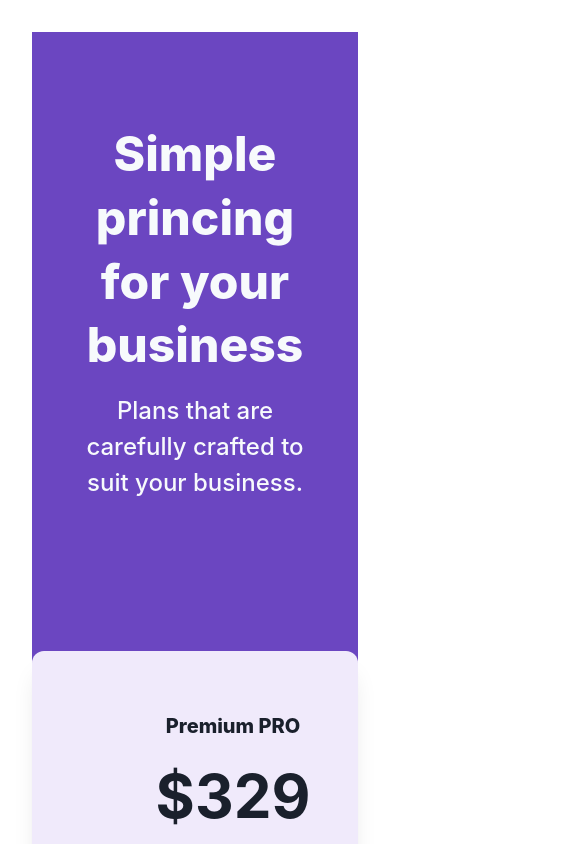
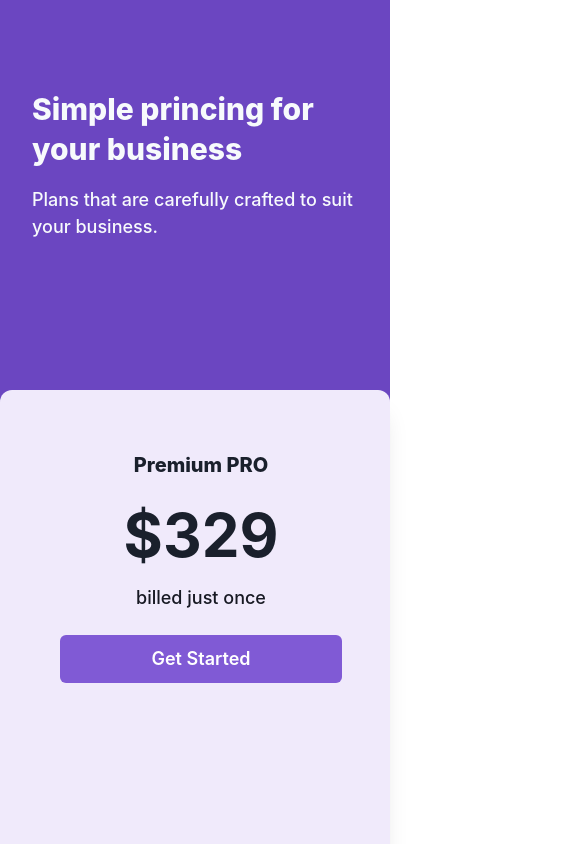
Before and after one commit to rpalaciosg/chakra-ui-begin, a React (Vite) app: page / in a window 390 px wide. Shown: the top 844 px of the page, 585 px wide, since content can reach past the window. Built offline with nearby package versions, Linux system fonts and the light colour scheme.

Commit message:
feat(Header): refactorize to responsive ui

```diff
--- a/src/components/Features.tsx
+++ b/src/components/Features.tsx
@@ -1,5 +1,5 @@
 import { Box, HStack, Icon, StackProps, Text } from "@chakra-ui/react";
-import React, { ElementType } from "react";
+import { ElementType } from "react";
 import {
   MoneyBackGuaranteeIcon,
   HassleFreeIcon,
--- a/src/components/Header.tsx
+++ b/src/components/Header.tsx
@@ -1,5 +1,4 @@
 import { Box, Heading, Text } from "@chakra-ui/react";
-import React from "react";
 
 export function Header() {
   return (
@@ -10,9 +9,12 @@ export function Header() {
       pt="90px"
       pb="198px"
       px="8"
+      textAlign={["left","left","center"]}
     >
-      <Heading fontWeight="extrabold" fontSize='5xl'>Simple princing for your business</Heading>
-      <Text fontWeight="medium" fontSize="2xl" pt="4">
+      <Heading fontWeight="extrabold" fontSize={["3xl","3xl","5xl"]}>
+        Simple princing for your business
+      </Heading>
+      <Text fontWeight="medium" fontSize={["lg","lg","2xl"]} pt="4">
         Plans that are carefully crafted to suit your business.
       </Text>
     </Box>
--- a/src/components/Pricing.tsx
+++ b/src/components/Pricing.tsx
@@ -1,6 +1,5 @@
 import { Box, Button, Flex, HStack, Heading, Icon, Stack, StackProps, Text } from "@chakra-ui/react";
 import { CheckIcon } from '../icons/Icons';
-import React from "react";
 
 export const ListItem = (props: StackProps) => {
   const { children, ...rest } = props;
--- a/src/main.tsx
+++ b/src/main.tsx
@@ -1,7 +1,6 @@
 import React from 'react'
 import ReactDOM from 'react-dom/client'
-import App from './App.tsx'
-// import './index.css'
+import App from './App'
 import { ChakraProvider } from '@chakra-ui/react';
 
 ReactDOM.createRoot(document.getElementById('root') as HTMLElement).render(
```
Also changed, not shown: src/App.tsx (+5 -6 lines), 1 other file (tests, documents, lock files or other folders).
